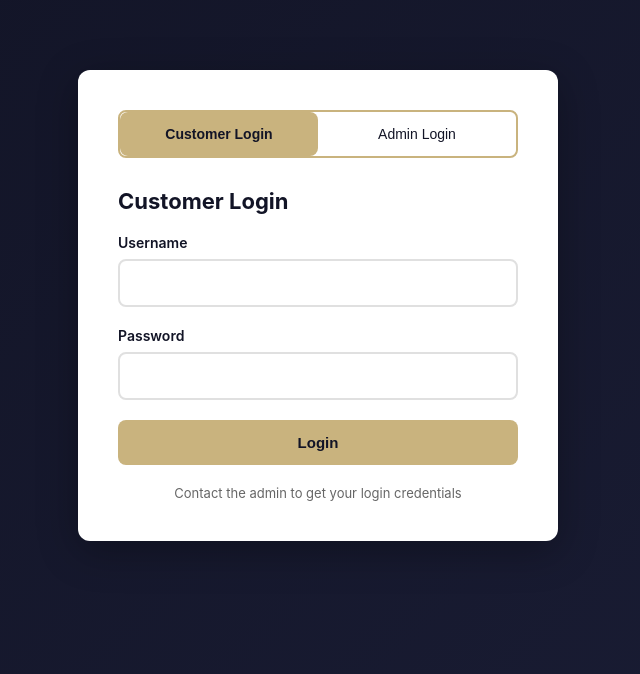
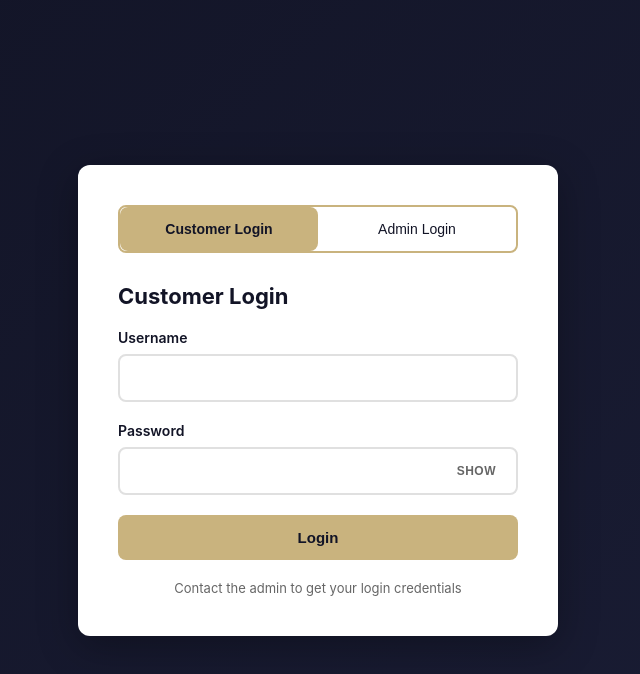
Before and after one commit to may10100thu/-sen-ord, a website: page public/index.html in a window 1280 px wide. Shown: the whole page, without its empty margins (322-962 px from the left). Drawn offline with Linux system fonts and the light colour scheme.

Commit message:
Update index.html

```diff
--- a/public/index.html
+++ b/public/index.html
@@ -18,16 +18,19 @@
             padding: 20px;
             font-size: 14px;
             color: #FFFFFF;
+            display: flex;
+            align-items: center;
+            justify-content: center;
         }
 
         .container {
             max-width: 1400px;
             margin: 0 auto;
+            width: 100%;
         }
-
         .auth-container {
             max-width: 480px;
-            margin: 50px auto;
+            margin: 0 auto;
             background: #FFFFFF;
             padding: 40px;
             border-radius: 12px;
@@ -324,6 +327,35 @@
         .message.show {
             display: block;
         }
+        .password-wrapper {
+            position: relative;
+            width: 100%;
+        }
+
+        .password-toggle {
+            position: absolute;
+            right: 14px;
+            top: 50%;
+            transform: translateY(-50%);
+            background: none;
+            border: none;
+            cursor: pointer;
+            padding: 5px 8px;
+            color: #666;
+            font-size: 12px;
+            font-weight: 600;
+            width: auto;
+            height: auto;
+            text-transform: uppercase;
+            letter-spacing: 0.5px;
+        }
+
+        .password-toggle:hover {
+            color: #C9B37E;
+            background: none;
+            transform: translateY(-50%);
+            box-shadow: none;
+        }
 
         .customer-accordion {
             margin-bottom: 20px;
@@ -533,7 +565,7 @@
 
             .auth-container {
                 padding: 25px 20px;
-                margin: 20px auto;
+                margin: 0 auto;
                 max-width: 100%;
             }
 
@@ -622,7 +654,10 @@
                     </div>
                     <div class="form-group">
                         <label>Password</label>
-                        <input type="password" id="customer-login-password" required>
+                        <div class="password-wrapper">
+                            <input type="password" id="customer-login-password" required>
+                            <button type="button" class="password-toggle" onclick="togglePassword('customer-login-password', this)">SHOW</button>
+                        </div>
                     </div>
                     <button type="submit">Login</button>
                 </form>
@@ -641,7 +676,10 @@
                     </div>
                     <div class="form-group">
                         <label>Password</label>
-                        <input type="password" id="admin-login-password" required>
+                        <div class="password-wrapper">
+                            <input type="password" id="admin-login-password" required>
+                            <button type="button" class="password-toggle" onclick="togglePassword('admin-login-password', this)">SHOW</button>
+                        </div>
                     </div>
                     <button type="submit">Login</button>
                 </form>
@@ -735,6 +773,16 @@
 
         if (token && userRole) {
             showDashboard();
+        }
+        function togglePassword(inputId, button) {
+            const input = document.getElementById(inputId);
+            if (input.type === 'password') {
+                input.type = 'text';
+                button.textContent = 'HIDE';
+            } else {
+                input.type = 'password';
+                button.textContent = 'SHOW';
+            }
         }
 
         function switchTab(tabId) {
```
